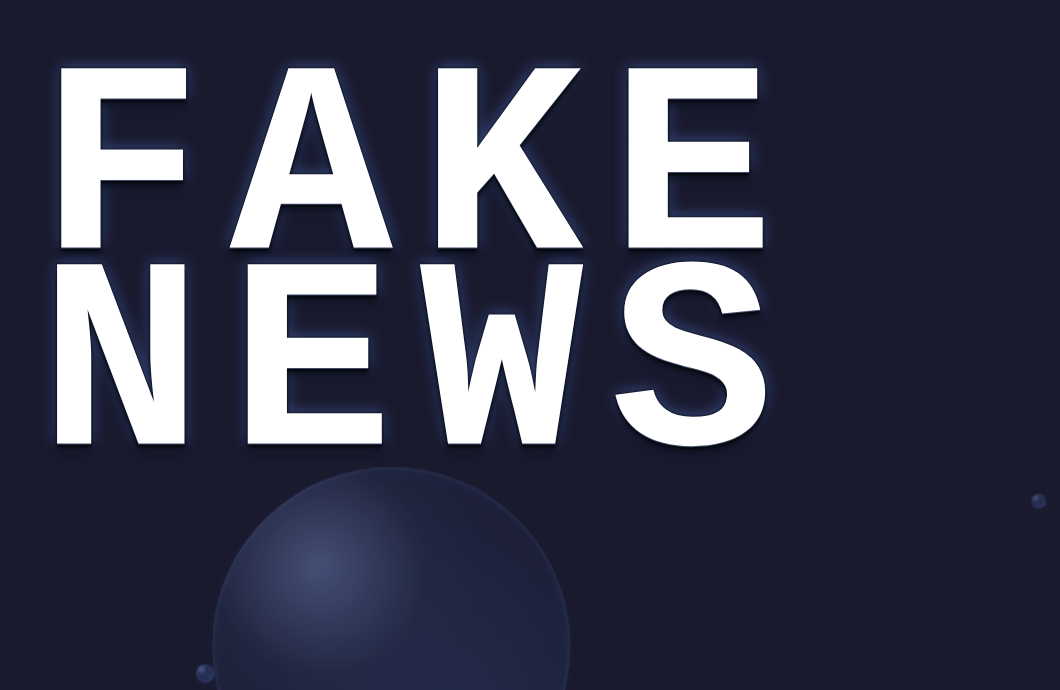
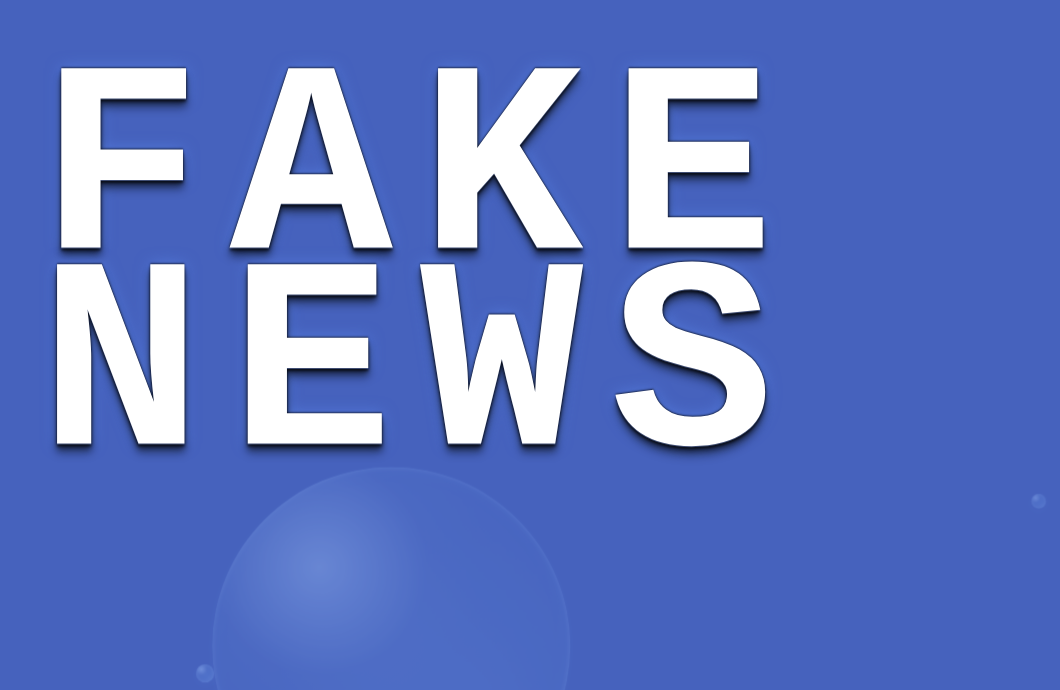
Before and after one commit to KevinKolb/kaos, a plain HTML site: page answers.html in a window 1280 px wide. Shown: the part 110-800 px from the top of the page, without its empty margins (220-1280 px from the left). Drawn offline with Linux system fonts and the light colour scheme.

Commit message:
Scott's color adjustment

```diff
--- a/answers.html
+++ b/answers.html
@@ -7,7 +7,7 @@ html, body {
   padding: 0;
   width: 100%;
   height: 100%;
-  background: #1a1a2e;
+  background: #4662bd;
   overflow: hidden;
   font-family: "Courier New", Courier, "Lucida Console", monospace;
   display: flex;
@@ -23,7 +23,7 @@ html, body {
   justify-content: center;
   width: 100vw;
   height: 100vh;
-  background: #1a1a2e;
+  background: #4662bd;
 }
 
 #text-container::before {
@@ -201,12 +201,12 @@ html, body {
 
   // Each text has a rating 1-5 (higher = shown more frequently)
   const textsWithRatings = [
-    { text: "THEY'RE EATING THE DOGS!", rating: 5 },
+    { text: "THEY'RE EATING THE DOGS!", rating: 1 },
     { text: "QUIET PIGGY", rating: 2 },
     { text: "COVFEFE", rating: 4 },
     { text: "BIGLY", rating: 3 },
-    { text: "MANY PEOPLE ARE SAYING YES", rating: 2 },
-    { text: "MANY PEOPLE ARE SAYING NO", rating: 3 },
+    { text: "MANY PEOPLE ARE SAYING YES", rating: 5 },
+    { text: "MANY PEOPLE ARE SAYING NO", rating: 5 },
     { text: "FAKE NEWS", rating: 5 },
     { text: "YEAH YOU RIGHT", rating: 1 },
     { text: "SAD!", rating: 4 },
```
